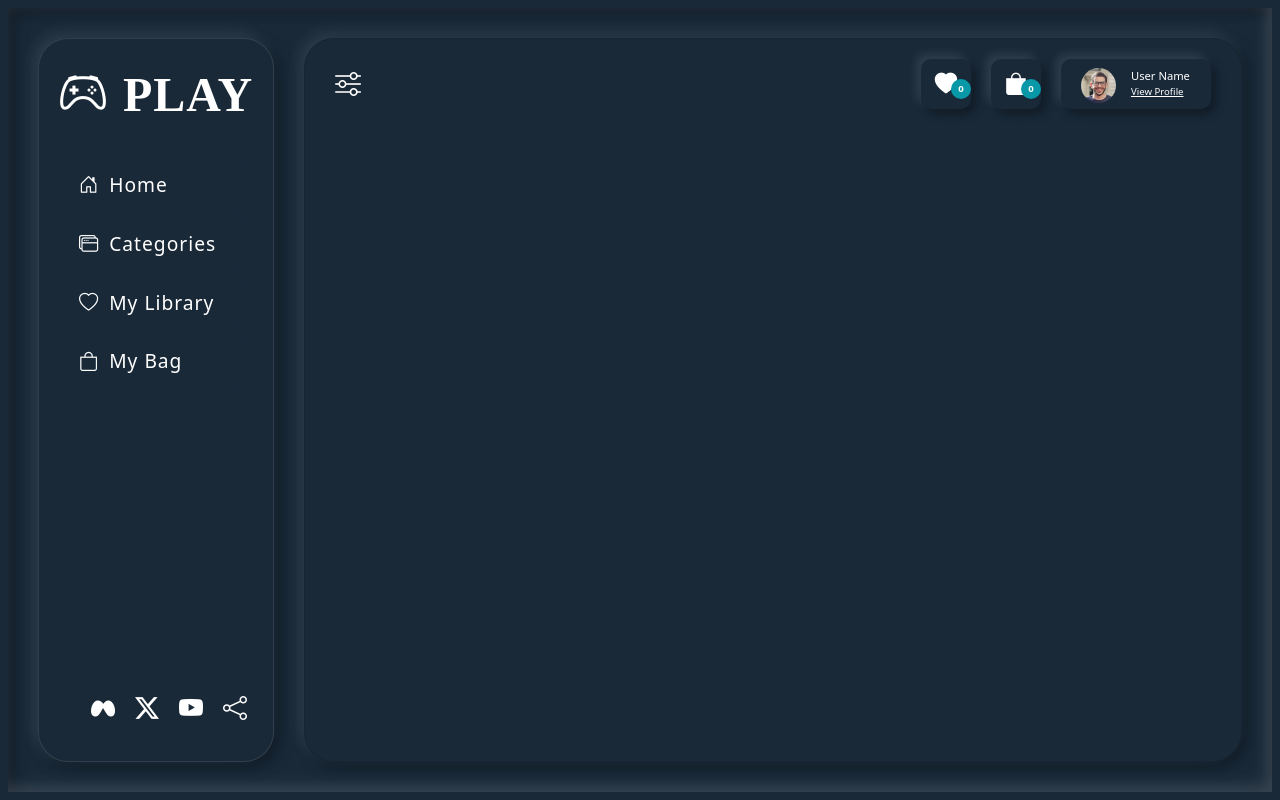
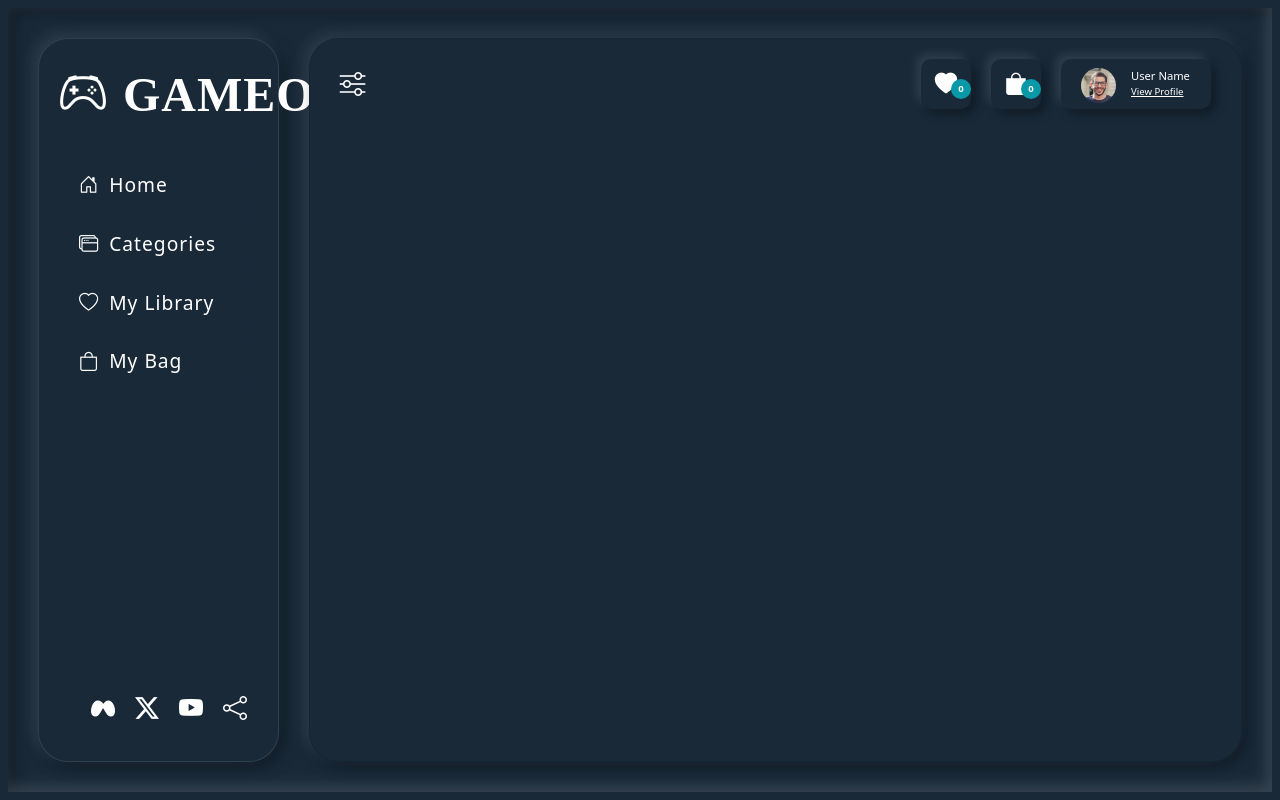
Before and after one commit to afaaaq85/game-goblins, a React (Create React App) app: page / in a window 1280 px wide. Built offline with nearby package versions, Linux system fonts and the light colour scheme; a web font is replaced by a local one.

Commit message:
frontend updated

```diff
--- a/src/components/SideMenu.jsx
+++ b/src/components/SideMenu.jsx
@@ -13,7 +13,7 @@ function SideMenu({active}) {
         <div className={`sideMenu ${active ? 'active' : undefined}`}>
             <a href='#aa' className='logo'>
                 <i className="bi bi-controller"></i>
-                <span className='brand'>Play</span>
+                <span className='brand'>GameON</span>
             </a>
             <ul className='nav'>
                 {navData.map(item => (
```
